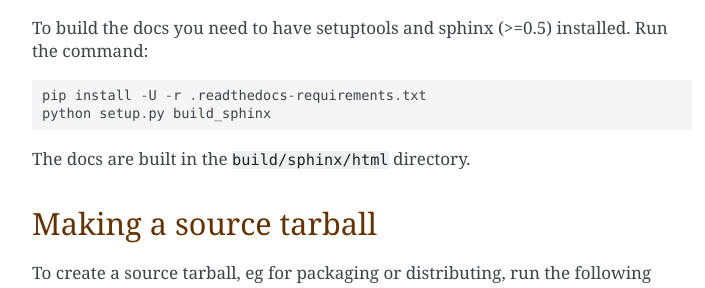
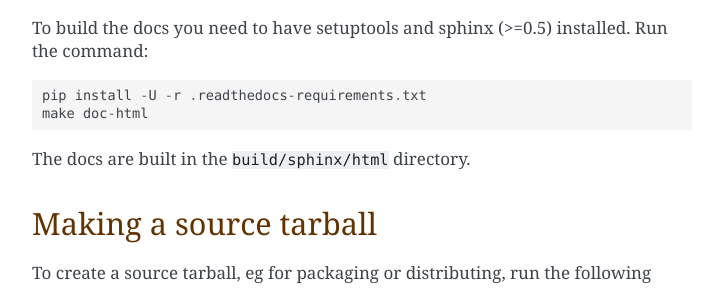
Before and after one commit to joblib/joblib, a Sphinx documentation site: the page built from doc/developing.rst, in a window 1280 px wide and 900 px high, scrolled down 1175 px. Shown: the part 155-443 px from the top of the window, without its empty margins (388-1093 px from the left). Built offline with Sphinx 7.4.7, drawn with Linux system fonts in a browser that asks for light colours; formulas are drawn with MathJax 3; pages that are not in the unit, such as notebooks, are missing from menus.

Commit message:
MAINT: build/clean sphinx documentation using Makefile targets (#623)
* MAINT: build/clean sphinx documentation using Makefile targets

* remove remaining occurences of build_sphinx

```diff
--- a/README.rst
+++ b/README.rst
@@ -76,7 +76,7 @@ To build the docs you need to have setuptools and sphinx (>=0.5) installed.
 Run the command::
 
     pip install -U -r .readthedocs-requirements.txt
-    python setup.py build_sphinx
+    make doc-html
 
 The docs are built in the ``build/sphinx/html`` directory.
 
--- a/doc/conf.py
+++ b/doc/conf.py
@@ -47,7 +47,7 @@ intersphinx_mapping = {
 
 # sphinx-gallery configuration
 sphinx_gallery_conf = {
-    'default_thumb_file': 'doc/_static/joblib_logo_examples.png',
+    'default_thumb_file': '_static/joblib_logo_examples.png',
     'doc_module': 'joblib',
     'filename_pattern': '',
     'backreferences_dir': os.path.join('generated'),
--- a/setup.cfg
+++ b/setup.cfg
@@ -1,8 +1,5 @@
 [aliases]
 release = egg_info -RDb ''
-# Make sure the sphinx docs are built each time we do a dist.
-bdist = build_sphinx bdist
-sdist = build_sphinx sdist
 # Make sure the docs are uploaded when we do an upload
 upload = upload upload_docs --upload-dir build/sphinx/html
 
@@ -29,6 +26,3 @@ exclude=joblib/externals/*
 
 [metadata]
 license_file = LICENSE.txt
-
-[build_sphinx]
-warning-is-error = 1
--- a/setup.py
+++ b/setup.py
@@ -8,7 +8,7 @@ import joblib
 # For some commands, use setuptools
 if len(set(('develop', 'sdist', 'release', 'bdist', 'bdist_egg', 'bdist_dumb',
             'bdist_rpm', 'bdist_wheel', 'bdist_wininst', 'install_egg_info',
-            'build_sphinx', 'egg_info', 'easy_install', 'upload',
+            'egg_info', 'easy_install', 'upload',
             )).intersection(sys.argv)) > 0:
     import setuptools
 
```
Also changed, not shown: 2 other files.
